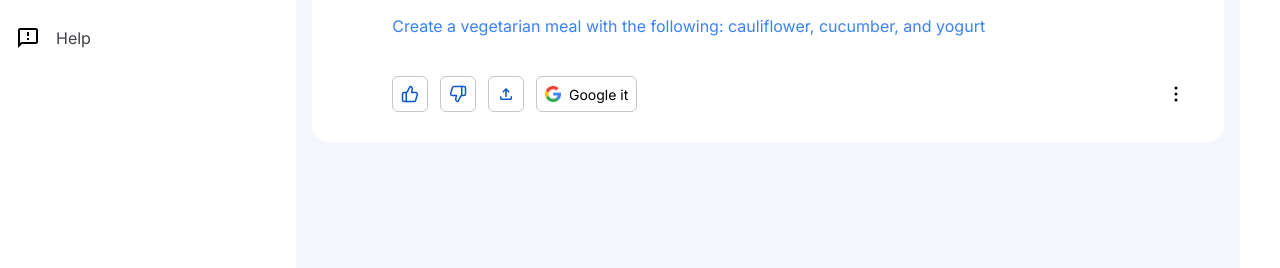
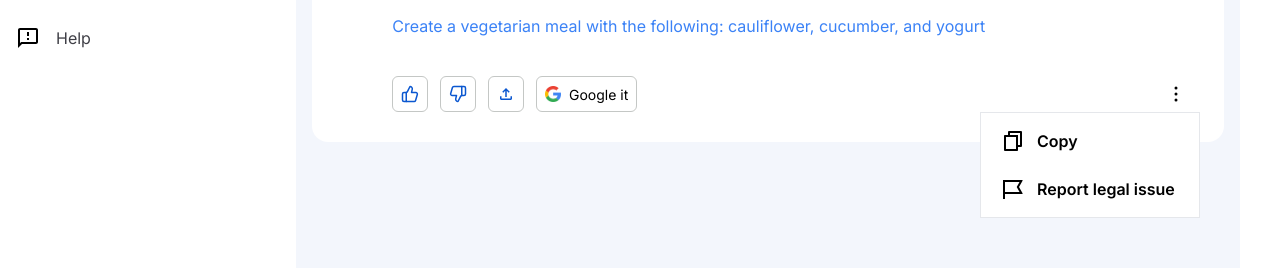
Before and after one commit to shuang54/bard-google-chatgpt, a Next.js app: page / in a window 1280 px wide. Both pictures are taken after a click on the element 1176 px from the left and 380 px from the top of the page. Shown: the part 286-554 px from the top of the page. Built offline with nearby package versions, Linux system fonts and the light colour scheme.

Commit message:
完成copyUI框的开发

```diff
--- a/app/components/DialogBox/DialogItemFooter.tsx
+++ b/app/components/DialogBox/DialogItemFooter.tsx
@@ -1,25 +1,42 @@
-import React from 'react'
+import React, { useState } from 'react'
 import { HiEllipsisVertical } from 'react-icons/hi2'
 import { MdOutlineFileUpload } from 'react-icons/md'
 import { LuThumbsUp, LuThumbsDown } from 'react-icons/lu'
+import { RiFileCopyLine } from 'react-icons/ri'
+import { RiFlag2Line } from 'react-icons/ri'
 import IconItem from '../IconItem'
 import Image from 'next/image'
+import MenuItem from '../Navbar/MenuItem'
 const DialogItemFooter = () => {
+  // 控制copy的显示
+  const [copyIsShow,setCopyIsShow] = useState(false);
+
   return (
     <div className='flex justify-between items-center p-2 pt-6 pl-16 '>
       <div className='flex justify-center items-center gap-3'>
         <IconItem icon={LuThumbsUp} />
         <IconItem icon={LuThumbsDown} />
         <IconItem icon={MdOutlineFileUpload} />
-        <div className='p-2 border h-[36px] border-[#c4c7c5] rounded-md cursor-pointer hover:bg-[#f9f9f9] flex justify-center items-center active:bg-zinc-300 transition-all'>
+        <div className='p-2 border h-[36px] border-[#c4c7c5] rounded-md cursor-pointer hover:bg-[#f9f9f9] flex justify-center items-center '>
           <Image width={16} height={16} src="/images/Google.svg.png" alt="Google" />
           <span className='text-[14px] ml-2'>Google it</span>
         </div>
       </div>
-      <div>
-        <div className=" flex flex-row justify-center items-center gap-3  ">
+      <div className=' relative'>
+        <div onClick={() => setCopyIsShow(!copyIsShow)} className=" flex flex-row justify-center items-center gap-3  ">
           <HiEllipsisVertical size={48} className=" cursor-pointer hover:bg-zinc-100 hover:rounded-full p-3 active:bg-zinc-300 transition-all" />
         </div>
+        {/* copy */}
+        {copyIsShow && (
+          <div className='border p-1 absolute right-0 bottom-[-100px] w-[220px] bg-white select-none z-20'>
+            <MenuItem onClick={() => { }} label='Copy' icon={RiFileCopyLine} />
+            <MenuItem onClick={() => { }} label='Report legal issue' icon={RiFlag2Line} />
+          </div>
+        )}
+        {/* 透明层 */}
+        {copyIsShow && (
+          <div onClick={() => setCopyIsShow(false)} className='fixed inset-0 bg-black opacity-0 cursor-pointer z-10' />
+        )}
       </div>
     </div>
   )
--- a/app/components/Navbar/MenuItem.tsx
+++ b/app/components/Navbar/MenuItem.tsx
@@ -1,24 +1,33 @@
 'use client';
+
+import { IconType } from "react-icons/lib";
 
 interface MenuItemProps {
   onClick: () => void;
-  label: string
+  label: string;
+  icon?:IconType
 }
 
 const MenuItem: React.FC<MenuItemProps> = ({
   onClick,
-  label
+  label,
+  icon:Icon
 }) => {
   return (
     <div
       onClick={onClick}
-      className="
+      className={`
       px-4
       py-3
       hover:bg-neutral-100
       font-semibold
-    "
+       cursor-pointer
+      ${Icon ? 'flex justify-start items-center gap-3' : ''}
+    `}
     >
+      {Icon && (
+        <Icon size={24} className="" />
+      )}
       {label}
     </div>
   );
```
